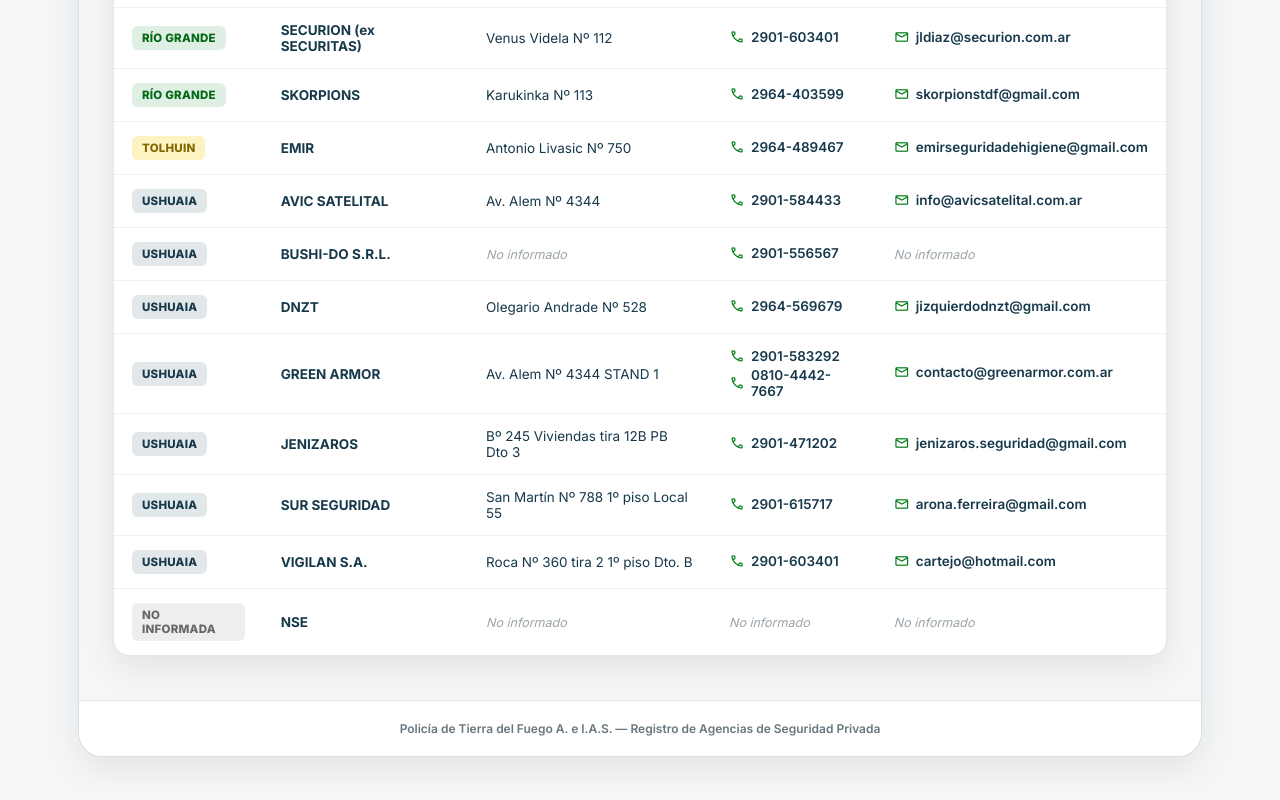
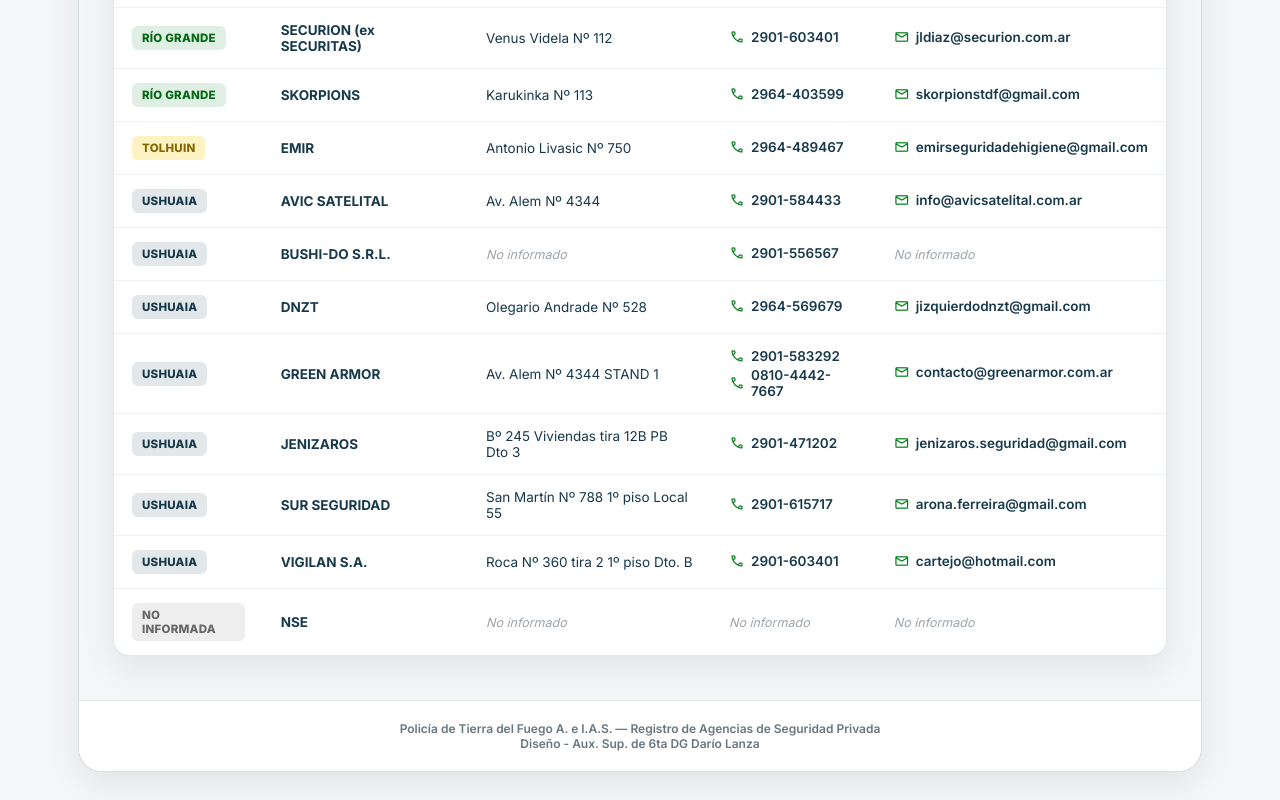
Before and after one commit to policiatierradelfuego/agencias, a plain HTML site: page index.html in a window 1280 px wide. Shown: the part 1012-1812 px from the top of the page. Drawn offline with nearby package versions, Linux system fonts and the light colour scheme.

Commit message:
refactor: fix indentation and add designer credit in index.html

```diff
--- a/index.html
+++ b/index.html
@@ -88,6 +88,7 @@
       <!-- Pie de página -->
       <footer class="pdtf-footer">
         <p>Policía de Tierra del Fuego A. e I.A.S. — Registro de Agencias de Seguridad Privada</p>
+        <p>Diseño - Aux. Sup. de 6ta DG Darío Lanza</p>
       </footer>
 
     </div>
```
Lines whose indentation alone changed are shown as unchanged.
